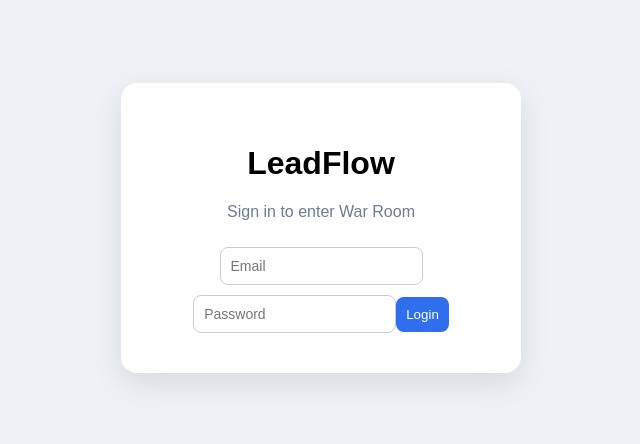
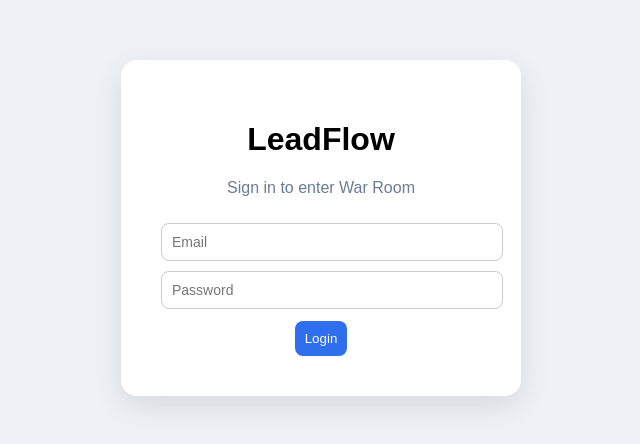
Before and after one commit to stirr3dz3phyr-ship-it/LeadFlow-WarMachine, a React (Vite) app: page / in a window 1280 px wide. Shown: the part 172-616 px from the top of the page, without its empty margins (319-959 px from the left). Built offline with nearby package versions, Linux system fonts and the light colour scheme.

Commit message:
Update styles.css

```diff
--- a/src/styles.css
+++ b/src/styles.css
@@ -31,6 +31,17 @@ input {
   border-radius: 8px;
   border: 1px solid #ccc;
   font-size: 14px;
+}
+
+/* ONLY login inputs */
+.login-card input {
+  width: 100%;
+}
+
+/* ONLY add-lead input */
+.add-lead input {
+  flex: 1;
+  width: auto;
 }
 
 
```
